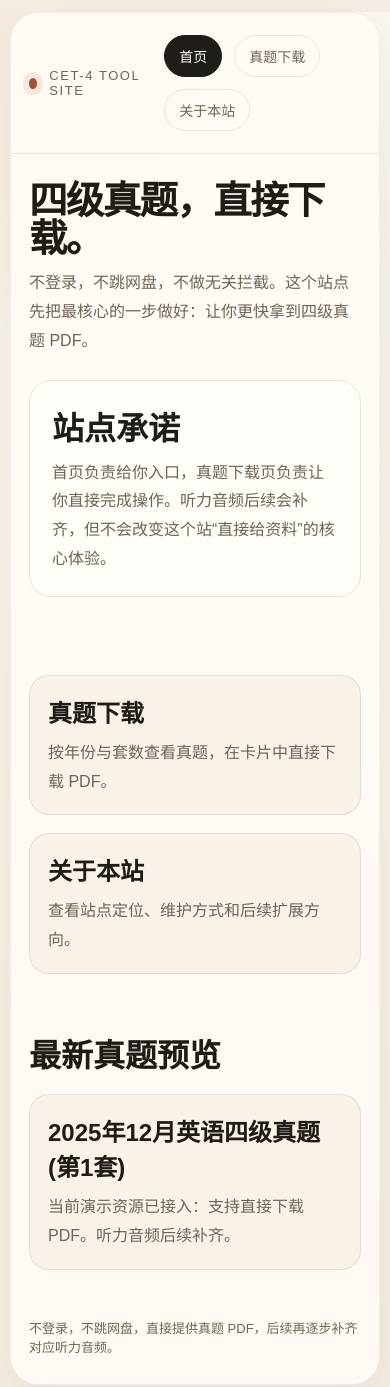
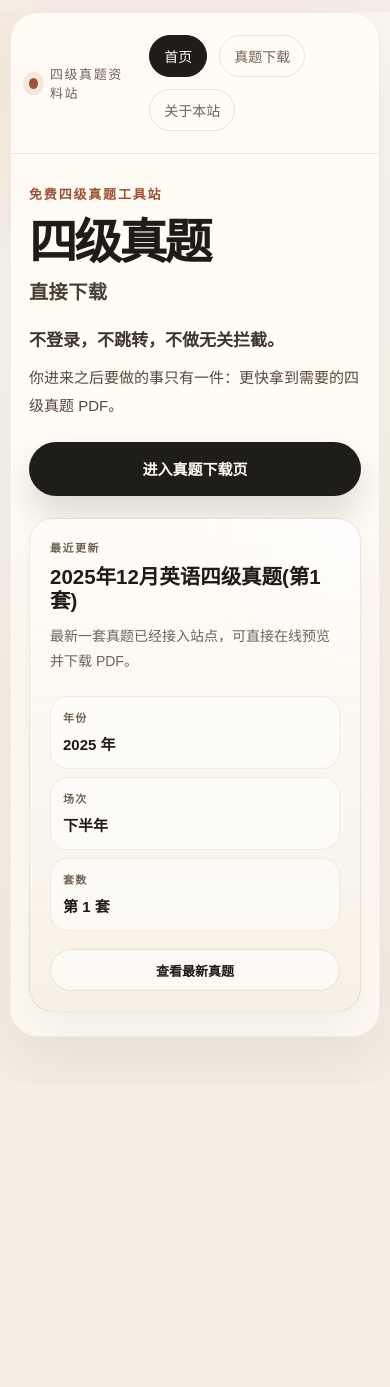
Before and after one commit to catteacher0515/cet4-download, an Astro site: page / in a window 390 px wide. After the commit the page ends 1085 px from the top, so only its background shows below. Built offline with nearby package versions, Linux system fonts and the light colour scheme; Astro itself is replaced by a stand-in of ours.

Commit message:
重构首页首屏布局

```diff
--- a/src/layouts/BaseLayout.astro
+++ b/src/layouts/BaseLayout.astro
@@ -31,6 +31,8 @@ const navItems: NavItem[] = [
   { href: "/papers", label: "真题下载" },
   { href: "/about", label: "关于本站" }
 ];
+
+const brandLabel = pathname === "/" ? "四级真题资料站" : "CET-4 TOOL SITE";
 ---
 
 <html lang="zh-CN">
@@ -47,7 +49,7 @@ const navItems: NavItem[] = [
           <header class="site-header">
             <div class="brand">
               <span class="brand-mark"></span>
-              <span>CET-4 TOOL SITE</span>
+              <span>{brandLabel}</span>
             </div>
 
             <nav class="site-nav" aria-label="主导航">
--- a/src/pages/index.astro
+++ b/src/pages/index.astro
@@ -9,44 +9,45 @@ const latestPaper = papers[0];
   title="四级真题工具站"
   description="提供四级真题 PDF 直接下载，后续支持听力在线播放。"
   pathname="/"
+  hideFooter={true}
 >
-  <section class="page-section hero-grid">
-    <div>
-      <h1 class="hero-title">四级真题，直接下载。</h1>
-      <p class="hero-copy">
-        不登录，不跳网盘，不做无关拦截。这个站点先把最核心的一步做好：让你更快拿到四级真题 PDF。
-      </p>
-    </div>
+  <section class="page-section home-hero">
+    <div class="home-hero__grid">
+      <div class="home-hero__content">
+        <p class="home-hero__eyebrow">免费四级真题工具站</p>
+        <h1 class="home-hero__title">
+          <span>四级真题</span>
+        </h1>
+        <p class="home-hero__subtitle">直接下载</p>
+        <p class="home-hero__lead">不登录，不跳转，不做无关拦截。</p>
+        <p class="home-hero__detail">你进来之后要做的事只有一件：更快拿到需要的四级真题 PDF。</p>
+        <div class="home-hero__actions">
+          <a class="home-hero__button" href="/papers">进入真题下载页</a>
+        </div>
+      </div>
 
-    <div class="panel">
-      <h2 class="section-title">站点承诺</h2>
-      <p class="page-copy">
-        首页负责给你入口，真题下载页负责让你直接完成操作。听力音频后续会补齐，但不会改变这个站“直接给资料”的核心体验。
-      </p>
-    </div>
-  </section>
-
-  <section class="page-section">
-    <div class="entry-grid">
-      <a class="entry-card" href="/papers">
-        <h2>真题下载</h2>
-        <p class="page-copy">按年份与套数查看真题，在卡片中直接下载 PDF。</p>
-      </a>
-
-      <a class="entry-card" href="/about">
-        <h2>关于本站</h2>
-        <p class="page-copy">查看站点定位、维护方式和后续扩展方向。</p>
-      </a>
-    </div>
-  </section>
-
-  <section class="page-section">
-    <h2 class="section-title">最新真题预览</h2>
-    <div class="preview-grid">
-      <article class="entry-card">
-        <h2>{latestPaper.title}</h2>
-        <p class="page-copy">当前演示资源已接入：支持直接下载 PDF。听力音频后续补齐。</p>
-      </article>
+      <aside class="home-hero__panel">
+        <p class="home-update__eyebrow">最近更新</p>
+        <h2 class="home-update__title">{latestPaper.title}</h2>
+        <p class="home-update__copy">最新一套真题已经接入站点，可直接在线预览并下载 PDF。</p>
+        <dl class="home-hero__meta">
+          <div>
+            <dt>年份</dt>
+            <dd>{latestPaper.year} 年</dd>
+          </div>
+          <div>
+            <dt>场次</dt>
+            <dd>{latestPaper.month === 12 ? "下半年" : "上半年"}</dd>
+          </div>
+          <div>
+            <dt>套数</dt>
+            <dd>第 {latestPaper.setNumber} 套</dd>
+          </div>
+        </dl>
+        <a class="home-update__link" href={`/papers/${latestPaper.year}/${latestPaper.month}/${latestPaper.setNumber}/`}>
+          查看最新真题
+        </a>
+      </div>
     </div>
   </section>
 </BaseLayout>
--- a/src/styles/global.css
+++ b/src/styles/global.css
@@ -141,6 +141,172 @@ img {
   font-size: clamp(2.4rem, 5vw, 4.4rem);
   line-height: 0.98;
   letter-spacing: -0.04em;
+}
+
+.home-hero {
+  min-height: 600px;
+  display: flex;
+  align-items: center;
+  padding-top: 40px;
+  padding-bottom: 40px;
+}
+
+.home-hero__grid {
+  width: 100%;
+  display: grid;
+  grid-template-columns: minmax(0, 0.96fr) minmax(320px, 0.72fr);
+  gap: 44px;
+  align-items: center;
+}
+
+.home-hero__content {
+  max-width: 680px;
+}
+
+.home-hero__eyebrow {
+  margin: 0 0 18px;
+  color: var(--accent);
+  font-size: 13px;
+  font-weight: 700;
+  letter-spacing: 0.14em;
+  text-transform: uppercase;
+}
+
+.home-hero__title {
+  margin: 0;
+  font-size: clamp(3rem, 6.4vw, 5.2rem);
+  line-height: 0.92;
+  letter-spacing: -0.06em;
+}
+
+.home-hero__title span {
+  display: block;
+}
+
+.home-hero__subtitle {
+  margin: 14px 0 0;
+  color: #4b4034;
+  font-size: clamp(1.2rem, 2.2vw, 1.8rem);
+  font-weight: 700;
+  letter-spacing: 0.02em;
+}
+
+.home-hero__lead {
+  max-width: 640px;
+  margin: 28px 0 0;
+  color: #3f352b;
+  line-height: 1.6;
+  font-size: 19px;
+  font-weight: 700;
+}
+
+.home-hero__detail {
+  max-width: 610px;
+  margin: 10px 0 0;
+  color: #55493b;
+  line-height: 1.85;
+  font-size: 16px;
+}
+
+.home-hero__actions {
+  margin-top: 28px;
+}
+
+.home-hero__button {
+  display: inline-flex;
+  align-items: center;
+  justify-content: center;
+  min-height: 54px;
+  padding: 0 28px;
+  border-radius: 999px;
+  background: var(--accent-dark);
+  color: #fff8ef;
+  font-size: 15px;
+  font-weight: 700;
+  box-shadow: 0 18px 36px rgba(31, 29, 25, 0.16);
+}
+
+.home-hero__panel {
+  align-self: stretch;
+  display: flex;
+  flex-direction: column;
+  justify-content: flex-end;
+  min-height: 100%;
+  padding: 28px;
+  border: 1px solid rgba(74, 56, 29, 0.1);
+  border-radius: 28px;
+  background:
+    radial-gradient(circle at top right, rgba(255, 255, 255, 0.78), transparent 28%),
+    linear-gradient(180deg, rgba(255, 252, 247, 0.98), rgba(246, 239, 227, 0.9));
+  box-shadow: 0 24px 48px rgba(75, 58, 35, 0.08);
+}
+
+.home-update__eyebrow {
+  margin: 0 0 10px;
+  color: var(--muted);
+  font-size: 11px;
+  font-weight: 700;
+  letter-spacing: 0.14em;
+  text-transform: uppercase;
+}
+
+.home-update__title {
+  margin: 0;
+  font-size: clamp(1.28rem, 2vw, 1.72rem);
+  line-height: 1.2;
+}
+
+.home-update__copy {
+  margin: 10px 0 0;
+  color: var(--muted);
+  line-height: 1.8;
+  font-size: 14px;
+}
+
+.home-hero__meta {
+  display: grid;
+  grid-template-columns: repeat(3, minmax(0, 1fr));
+  gap: 10px;
+  margin: 28px 0 22px;
+}
+
+.home-hero__meta div {
+  padding: 12px 12px 14px;
+  border-radius: 18px;
+  background: rgba(255, 255, 255, 0.56);
+  border: 1px solid rgba(74, 56, 29, 0.08);
+}
+
+.home-hero__meta dt {
+  margin: 0;
+  color: var(--muted);
+  font-size: 11px;
+  font-weight: 700;
+  letter-spacing: 0.12em;
+  text-transform: uppercase;
+}
+
+.home-hero__meta dd {
+  margin: 8px 0 0;
+  color: var(--ink);
+  font-size: 15px;
+  font-weight: 700;
+}
+
+.home-update__link {
+  display: inline-flex;
+  align-items: center;
+  justify-content: center;
+  min-height: 42px;
+  padding: 0 16px;
+  border: 1px solid var(--line);
+  border-radius: 999px;
+  background: rgba(255, 255, 255, 0.6);
+  color: var(--ink);
+  font-size: 13px;
+  font-weight: 700;
+  white-space: nowrap;
+  align-self: flex-start;
 }
 
 .hero-copy,
@@ -608,6 +774,58 @@ img {
     grid-template-columns: 1fr;
   }
 
+  .home-hero {
+    min-height: auto;
+    display: block;
+    padding-top: 30px;
+    padding-bottom: 24px;
+  }
+
+  .home-hero__grid {
+    grid-template-columns: 1fr;
+    gap: 22px;
+  }
+
+  .home-hero__copy {
+    margin-top: 18px;
+    font-size: 15px;
+  }
+
+  .home-hero__subtitle {
+    margin-top: 12px;
+    font-size: 1.2rem;
+  }
+
+  .home-hero__lead {
+    margin-top: 22px;
+    font-size: 17px;
+  }
+
+  .home-hero__detail {
+    margin-top: 10px;
+    font-size: 15px;
+  }
+
+  .home-hero__actions {
+    margin-top: 22px;
+  }
+
+  .home-hero__button,
+  .home-update__link {
+    width: 100%;
+  }
+
+  .home-hero__panel {
+    padding: 20px;
+    border-radius: 24px;
+  }
+
+  .home-hero__meta {
+    grid-template-columns: 1fr;
+    gap: 8px;
+    margin: 22px 0 18px;
+  }
+
   .papers-hero,
   .papers-hero--compact {
     padding-top: 24px;
```
Also changed, not shown: docs/superpowers/plans/2026-05-11-homepage-redesign.md (added, +98 -0 lines), docs/superpowers/specs/2026-05-11-homepage-redesign-design.md (added, +112 -0 lines), tests/site-build.test.ts (+9 -4 lines).
